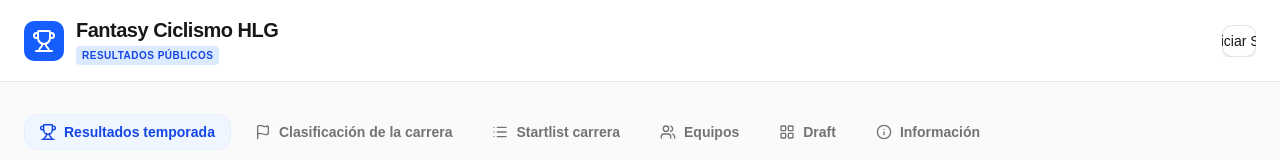
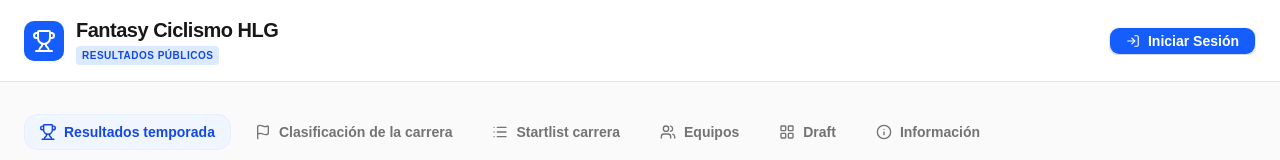
Before and after one commit to DavidM-SvQ/HLG-CSS, a React (Vite) app: page /season in a window 1280 px wide. Shown: the top 160 px of the page. Built offline with nearby package versions, Linux system fonts and the light colour scheme; no server answers; the database is empty.

Commit message:
style(header): update login and logout buttons
Refactor mobile header buttons for improved visual consistency and better alignment with the design system.

```diff
--- a/src/components/AppHeader.tsx
+++ b/src/components/AppHeader.tsx
@@ -56,7 +56,7 @@ export function AppHeader({
 
           <div className="flex md:hidden items-center shrink-0 ml-2">
             {user ? (
-              <Button variant="ghost" size="sm"
+              <Button variant="ghost" size="icon"
                 onClick={handleLogout}
                 className="p-1.5 hover:bg-neutral-100 rounded-lg text-neutral-500 transition-colors"
                 title="Cerrar Sesión"
@@ -64,21 +64,20 @@ export function AppHeader({
                 <LogOut className="w-5 h-5" />
               </Button>
             ) : (
-              <Button variant="ghost" size="icon"
+              <Button variant="default" size="sm"
                 onClick={handleLogin}
                 disabled={isLoggingIn}
                 className={cn(
-                  "flex items-center gap-1.5 bg-white border border-neutral-200 px-2 py-1.5 rounded-lg text-xs font-medium transition-all shadow-sm",
-                  isLoggingIn
-                    ? "opacity-50 cursor-not-allowed"
-                    : "hover:bg-neutral-50"
+                  "flex items-center gap-1.5 bg-blue-600 hover:bg-blue-700 text-white px-3 py-1.5 rounded-lg text-xs font-semibold transition-all shadow-sm",
+                  isLoggingIn ? "opacity-50 cursor-not-allowed" : ""
                 )}
               >
                 {isLoggingIn ? (
-                  <div className="w-3.5 h-3.5 border-2 border-neutral-300 border-t-blue-600 rounded-full animate-spin" />
+                  <div className="w-3 h-3 border-2 border-white/30 border-t-white rounded-full animate-spin" />
                 ) : (
-                  <LogIn className="w-4 h-4 text-blue-600" />
+                  <LogIn className="w-3.5 h-3.5 text-white" />
                 )}
+                <span className="leading-none mt-[1px]">Entrar</span>
               </Button>
             )}
           </div>
@@ -140,25 +139,23 @@ export function AppHeader({
                 </Button>
               </div>
             ) : (
-            <Button variant="ghost" size="icon"
+            <Button variant="default" size="sm"
               onClick={handleLogin}
               disabled={isLoggingIn}
               className={cn(
-                "flex items-center gap-2 bg-white border border-neutral-200 px-4 py-2 rounded-lg text-sm font-medium transition-all shadow-sm",
-                isLoggingIn
-                  ? "opacity-50 cursor-not-allowed"
-                  : "hover:bg-neutral-50",
+                "flex items-center gap-2 bg-blue-600 hover:bg-blue-700 text-white border-transparent px-4 py-2 rounded-lg text-sm font-semibold transition-all shadow-sm",
+                isLoggingIn ? "opacity-50 cursor-not-allowed" : "",
               )}
             >
               {isLoggingIn ? (
                 <>
-                  <div className="w-4 h-4 border-2 border-neutral-300 border-t-blue-600 rounded-full animate-spin" />
-                  <span className="hidden sm:inline">Conectando...</span>
+                  <div className="w-4 h-4 border-2 border-white/30 border-t-white rounded-full animate-spin" />
+                  <span>Conectando...</span>
                 </>
               ) : (
                 <>
-                  <LogIn className="w-4 h-4 text-blue-600" />
-                  <span className="hidden sm:inline">Iniciar Sesión</span>
+                  <LogIn className="w-4 h-4 text-white" />
+                  <span>Iniciar Sesión</span>
                 </>
               )}
             </Button>
```
